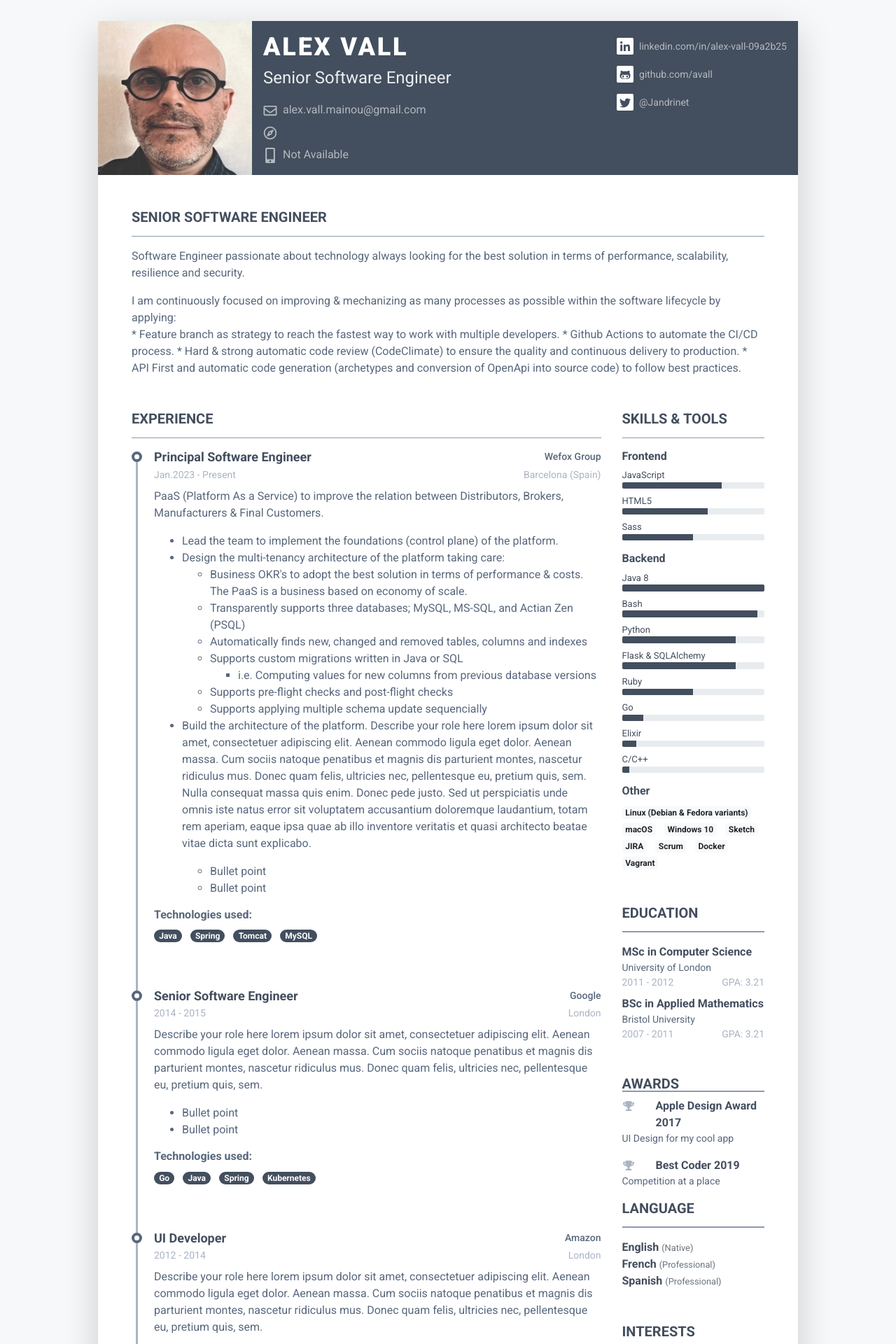
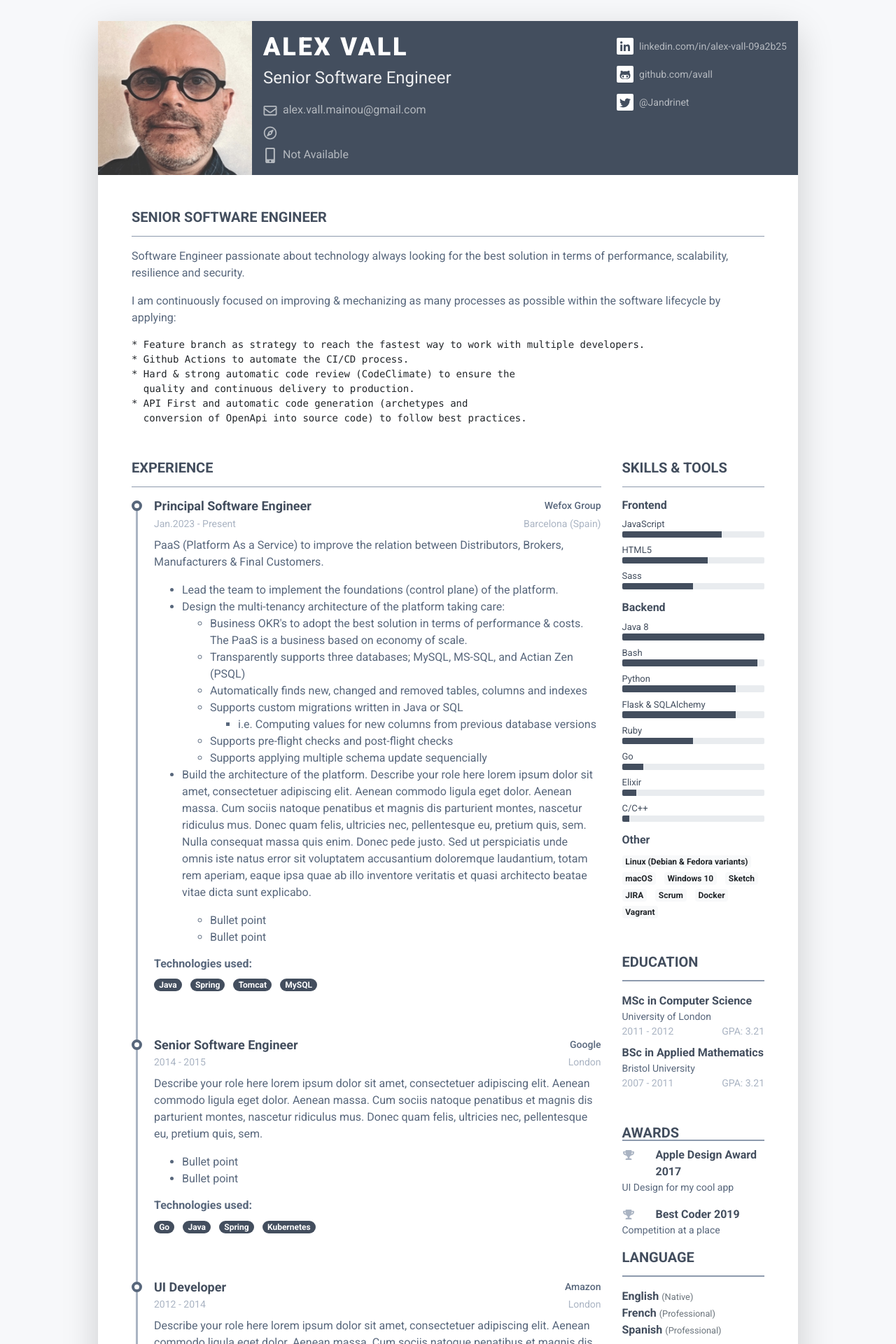
Before and after one commit to avall/avall.github.io, a Jekyll site: the page built from index.html, in a window 1280 px wide. Shown: the top 1920 px of the page at 70% size. Built offline with Jekyll 4.4.1, drawn with Linux system fonts in a browser that asks for light colours; nearby versions of some CDN libraries.

Commit message:
About Me

```diff
--- a/_data/data.yml
+++ b/_data/data.yml
@@ -18,7 +18,8 @@ summary:
     the best solution in terms of performance, scalability, resilience and security.
 
     I am continuously focused on improving & mechanizing as many processes as possible
-    within the software lifecycle by applying:\
+    within the software lifecycle by applying:
+
         * Feature branch as strategy to reach the fastest way to work with multiple developers.
         * Github Actions to automate the CI/CD process.
         * Hard & strong automatic code review (CodeClimate) to ensure the
```
